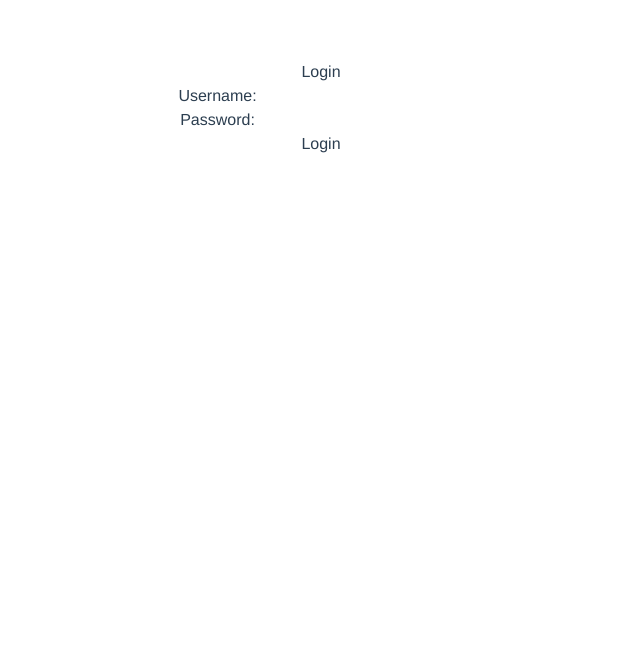
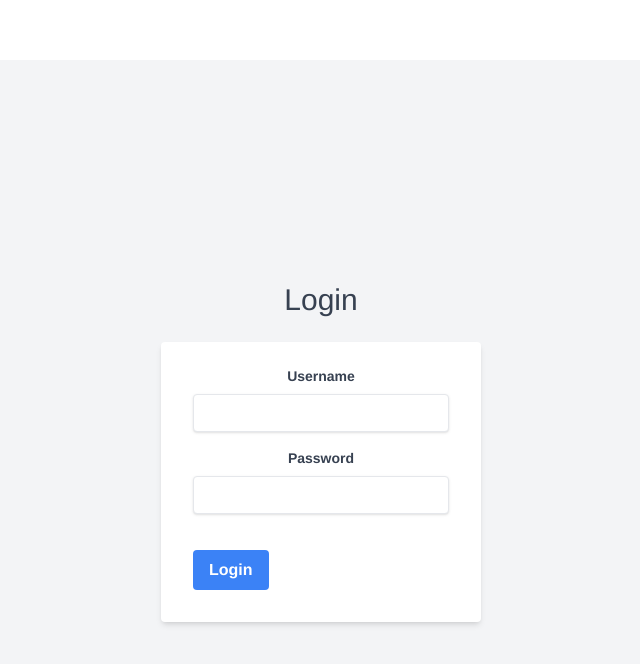
Before and after one commit to Dospalko/finance_tracker_vue, a Vue app in the folder frontend/: page /login in a window 1280 px wide. Shown: the top 664 px of the page, without its empty margins (319-959 px from the left). Built offline with nearby package versions, Linux system fonts and the light colour scheme.

Commit message:
feat: redirect is working also styled login.vue page

```diff
--- a/frontend/src/views/UserLogin.vue
+++ b/frontend/src/views/UserLogin.vue
@@ -1,19 +1,32 @@
 <template>
-  <div>
-    <h1>Login</h1>
-    <form @submit.prevent="loginUser">
-      <div>
-        <label for="username">Username:</label>
-        <input type="text" id="username" v-model="user.username" required>
-      </div>
-      <div>
-        <label for="password">Password:</label>
-        <input type="password" id="password" v-model="user.password" required>
-      </div>
-      <button type="submit">Login</button>
-    </form>
+  <div class="flex justify-center items-center h-screen bg-gray-100">
+    <div class="w-full max-w-xs">
+      <h1 class="mb-6 text-3xl text-center text-gray-700">Login</h1>
+      <form @submit.prevent="loginUser" class="bg-white shadow-md rounded px-8 pt-6 pb-8 mb-4">
+        <div class="mb-4">
+          <label class="block text-gray-700 text-sm font-bold mb-2" for="username">
+            Username
+          </label>
+          <input type="text" id="username" v-model="user.username" required
+                 class="shadow appearance-none border rounded w-full py-2 px-3 text-gray-700 leading-tight focus:outline-none focus:shadow-outline">
+        </div>
+        <div class="mb-6">
+          <label class="block text-gray-700 text-sm font-bold mb-2" for="password">
+            Password
+          </label>
+          <input type="password" id="password" v-model="user.password" required
+                 class="shadow appearance-none border rounded w-full py-2 px-3 text-gray-700 mb-3 leading-tight focus:outline-none focus:shadow-outline">
+        </div>
+        <div class="flex items-center justify-between">
+          <button type="submit" class="bg-blue-500 hover:bg-blue-700 text-white font-bold py-2 px-4 rounded focus:outline-none focus:shadow-outline">
+            Login
+          </button>
+        </div>
+      </form>
+    </div>
   </div>
 </template>
+
 
 <script>
 import axios from 'axios'; // Ensure Axios is imported
```
